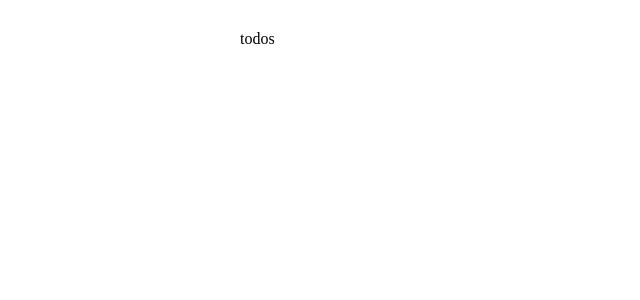
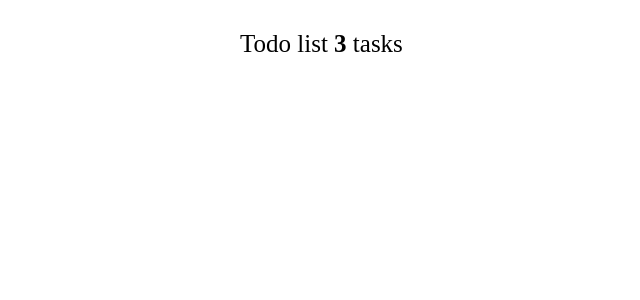
Before and after one commit to ALG0L58/comeback, a React (Create React App) app: page / in a window 1280 px wide. Shown: the top 300 px of the page, without its empty margins (150-790 px from the left). Built offline with nearby package versions, Linux system fonts and the light colour scheme.

Commit message:
add Header component and style

```diff
--- a/src/App.tsx
+++ b/src/App.tsx
@@ -1,5 +1,6 @@
 import React from 'react';
 import './styles/App.css';
+import { Header } from './components/header/Header'
 
 const DEFAULT_TODO_LIST = [
   {id: 1, name: 'task1', desicriptions: 'desicriptions1', checked: false},
@@ -10,11 +11,13 @@ const DEFAULT_TODO_LIST = [
 
 
 function App() {
-
+  const [todos, setTodos] = React.useState(DEFAULT_TODO_LIST)
 
   return (
     <div className='app_container'>
-      <div className="container">todos</div>
+      <div className="container">
+        <Header todoCount={todos.length}/>
+      </div>
     </div>
   );
 }
--- /dev/null
+++ b/src/components/header/Header.tsx
@@ -0,0 +1,15 @@
+import React from 'react';
+
+import '../../styles/Header.css'
+
+interface HeaderProps {
+    todoCount: number;
+}
+
+export const Header: React.FC<HeaderProps> = ({ todoCount }) => (
+    <div className="header_container">
+        <div className='header_title'>
+            Todo list <b>{todoCount}</b> tasks
+        </div>
+    </div>
+)
--- /dev/null
+++ b/src/styles/Header.css
@@ -0,0 +1,8 @@
+.header_container {
+  text-align: left;
+}
+
+.header_title {
+  font-size: 25px;
+  font-weight: 400;
+}
```
